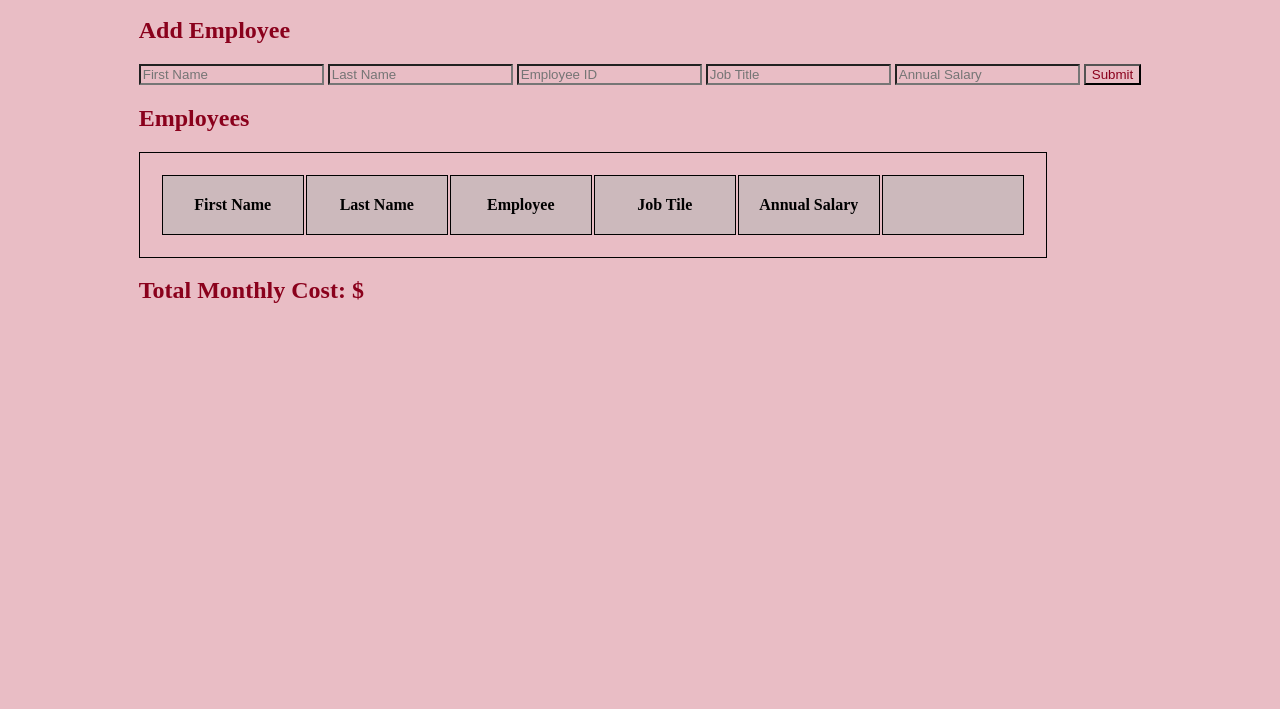
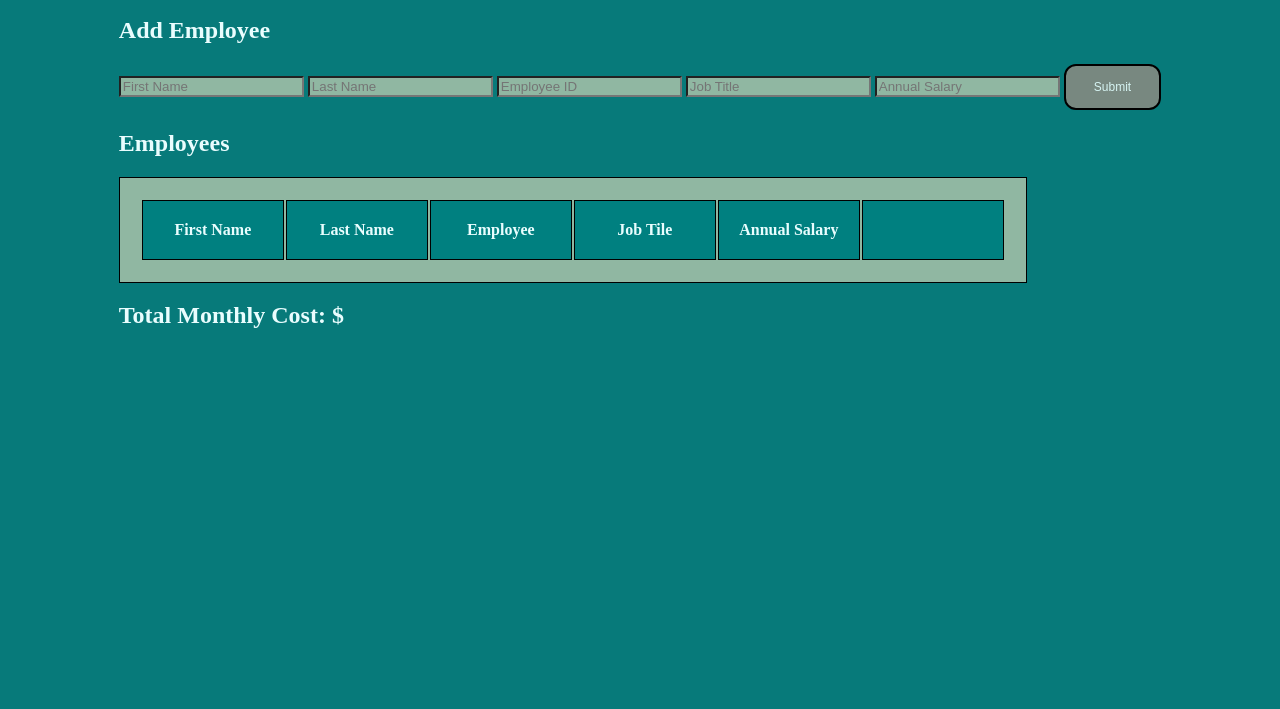
Before and after one commit to MiskiAli/weekend-jquery-salary-calculator, a plain HTML site: page index.html in a window 1280 px wide. Shown: the part 91-800 px from the top of the page. Drawn offline with Linux system fonts and the light colour scheme.

Commit message:
chaged color scheme and styled button to look better

```diff
--- a/style.css
+++ b/style.css
@@ -1,16 +1,17 @@
 h1{
-    color: rgb(138, 1, 28);
+    color: rgb(233, 253, 254);
 }
 
 h2 {
 
-    color: rgb(138, 1, 28);
+    color:  rgb(233, 253, 254);
 
 }
 
 input {
-    color: rgb(138, 1, 28);
-    background-color: rgb(233, 189, 197);
+    color:  rgb(233, 253, 254);
+    background-color:  rgb(144, 183, 162);
+
 }
 
 body {
@@ -18,28 +19,38 @@ display: flex;
 flex-direction: column;
 justify-content: center;
 align-items: center;
-background-color: rgb(233, 189, 197);
+background-color: rgb(7, 122, 122);
 
 /* background-color: rgb(236, 236, 236); */
 }
 
 
 button {
-    color: rgb(138, 1, 28);
-    background-color: rgb(233, 189, 197);
-
+    color: rgb(214, 244, 242);
+    background-color:  rgb(120, 136, 128);
+    border: 2px solid black;
+    border-radius: 12px;
+    padding: 14px 28px;
+    font-size: 12px;
 }
-
-
+#submitButton:hover{
+    border-radius: 50%;
+    cursor: pointer;
+}
+.deleteButton:hover{
+    border-radius: 50%;
+    cursor: pointer;
+}
 th{
-    background-color: rgb(185, 183, 183, 0.6);
+    color:  rgb(233, 253, 254);
+    background-color: teal;
     border: 1px solid black;
     min-width: 100px;
     padding: 20px;
 }
 
 table{
-    background-color: rgb(233, 189, 197);
+    background-color:  rgb(144, 183, 162);
     border: 1px solid black;
     min-width: 100px;
     padding: 20px;
@@ -48,8 +59,9 @@ table{
 
 tr:nth-child(even),
 td{
-    color: rgb(138, 1, 28);
-    background-color:rgb(87, 87, 87, 0.7);
+    color:  rgb(233, 253, 254);
+
+    background-color: rgb(119, 118, 118), 0.6;
     border: 1px solid black;
     min-width: 100px;
     padding: 20px;
```
